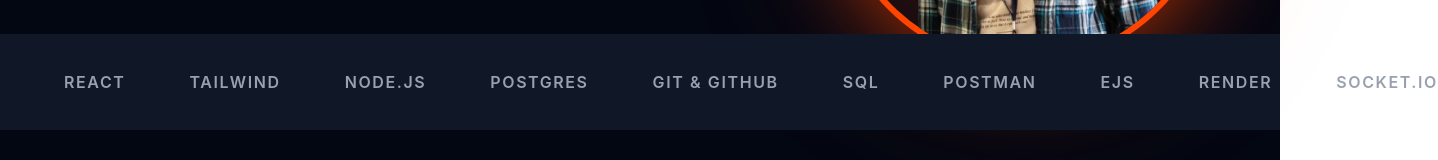
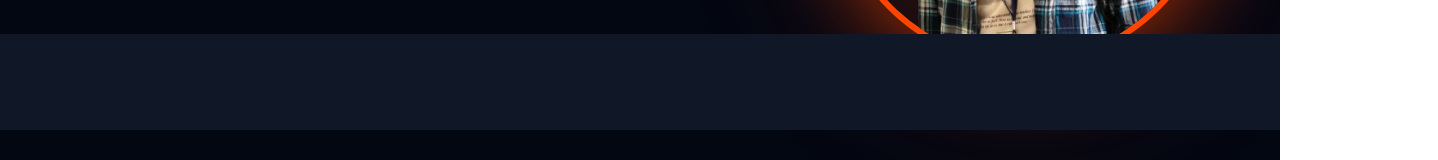
Before and after one commit to sayan9r/sayan-portfolio, a React (Vite) app: page / in a window 1280 px wide. Shown: the part 498-658 px from the top of the page, 1438 px wide, since content can reach past the window. Built offline with nearby package versions, Linux system fonts and the light colour scheme.

Commit message:
fixed some deployment inssue

```diff
--- a/src/components/intro/HeroSection.jsx
+++ b/src/components/intro/HeroSection.jsx
@@ -94,7 +94,7 @@
 
  <div className="absolute flex items-center h-full animate-scroll whitespace-nowrap text-gray-400 font-semibold tracking-widest text-sm md:text-base">
 
-  <div className="flex gap-16 ">
+  {/* <div className="flex gap-16 ">
     <span></span>
 
     <span>REACT</span>
@@ -109,7 +109,7 @@
     <span>SOCKET.IO</span>
 
 
-  </div>
+  </div> */}
 
 </div>
 
```
